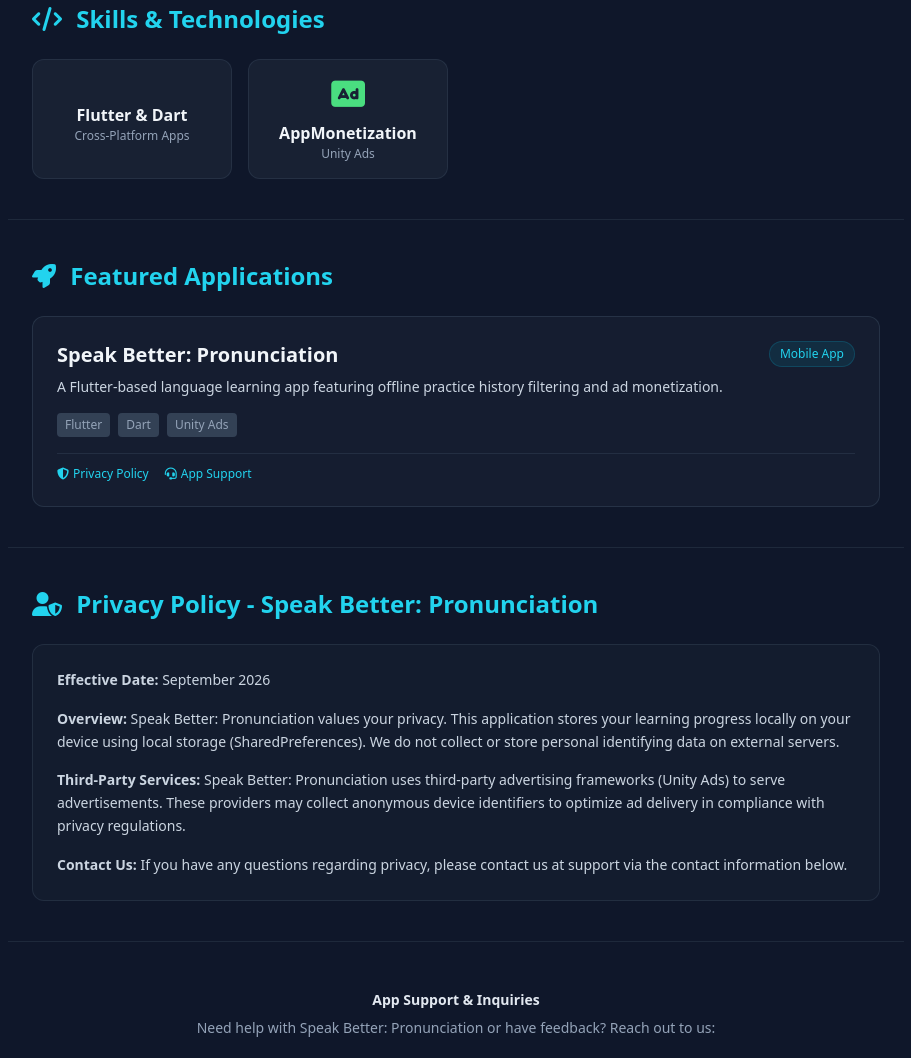
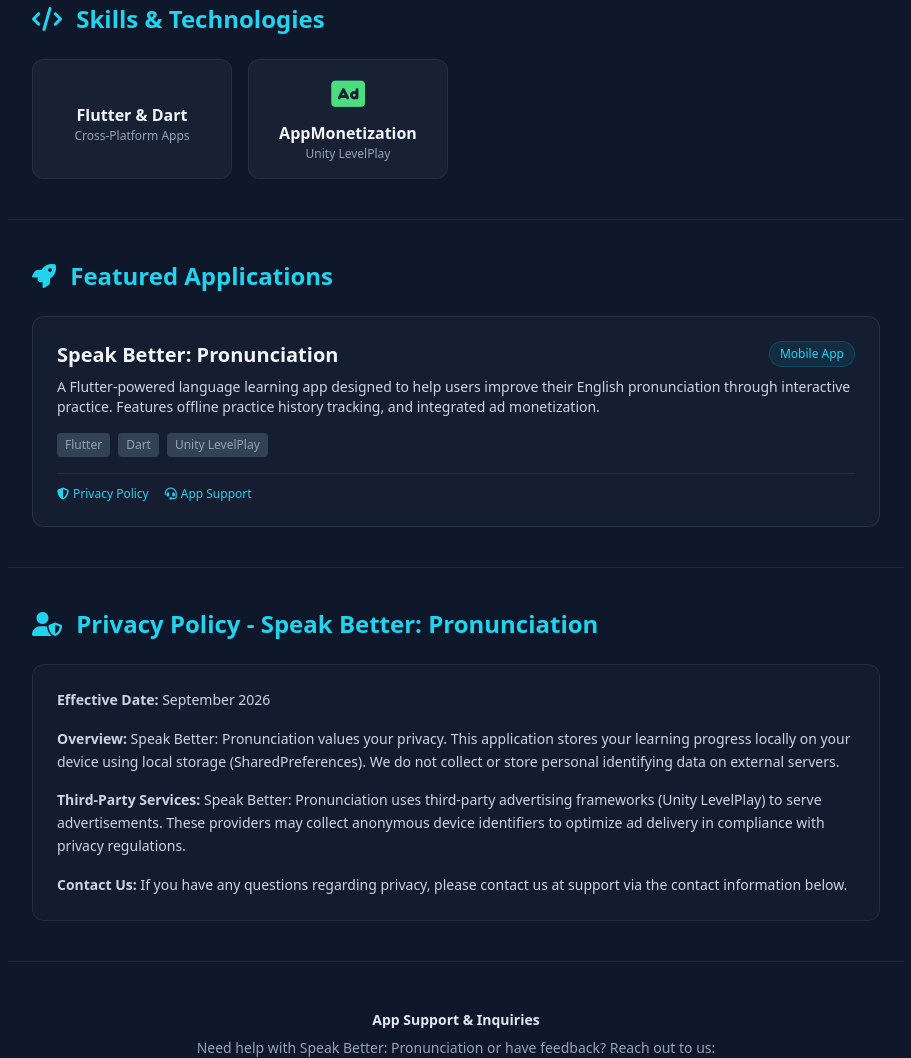
Before and after one commit to TuanPhan1982/speakbetter-site, a plain HTML site: page index.html in a window 1280 px wide. Shown: the part 482-1540 px from the top of the page, without its empty margins (184-1095 px from the left). Drawn offline with nearby package versions, Linux system fonts and the light colour scheme.

Commit message:
* Update my webpage.

```diff
--- a/index.html
+++ b/index.html
@@ -41,7 +41,7 @@
             <div class="bg-slate-800/60 p-4 rounded-xl border border-slate-700/50 text-center">
                 <i class="fa-solid fa-rectangle-ad text-3xl text-green-400 mb-2"></i>
                 <div class="font-semibold">AppMonetization</div>
-                <div class="text-xs text-slate-400">Unity Ads</div>
+                <div class="text-xs text-slate-400">Unity LevelPlay</div>
             </div>
         </div>
     </section>
@@ -58,12 +58,12 @@
                     <span class="text-xs bg-cyan-500/10 text-cyan-400 border border-cyan-500/20 px-2.5 py-1 rounded-full">Mobile App</span>
                 </div>
                 <p class="text-slate-300 text-sm mb-4">
-                    A Flutter-based language learning app featuring offline practice history filtering and ad monetization.
+                    A Flutter-powered language learning app designed to help users improve their English pronunciation through interactive practice. Features offline practice history tracking, and integrated ad monetization.
                 </p>
                 <div class="flex flex-wrap gap-2 text-xs text-slate-400 mb-4">
                     <span class="bg-slate-700 px-2 py-1 rounded">Flutter</span>
                     <span class="bg-slate-700 px-2 py-1 rounded">Dart</span>
-                    <span class="bg-slate-700 px-2 py-1 rounded">Unity Ads</span>
+                    <span class="bg-slate-700 px-2 py-1 rounded">Unity LevelPlay</span>
                 </div>
                 <div class="pt-3 border-t border-slate-700/50 flex gap-4 text-xs text-cyan-400">
                     <a href="#privacy" class="hover:underline flex items-center gap-1"><i class="fa-solid fa-shield-halved"></i> Privacy Policy</a>
@@ -80,7 +80,7 @@
         <div class="bg-slate-800/30 p-6 rounded-xl border border-slate-700/50 text-sm text-slate-300 space-y-4 leading-relaxed">
             <p><strong>Effective Date:</strong> September 2026</p>
             <p><strong>Overview:</strong> Speak Better: Pronunciation values your privacy. This application stores your learning progress locally on your device using local storage (SharedPreferences). We do not collect or store personal identifying data on external servers.</p>
-            <p><strong>Third-Party Services:</strong> Speak Better: Pronunciation uses third-party advertising frameworks (Unity Ads) to serve advertisements. These providers may collect anonymous device identifiers to optimize ad delivery in compliance with privacy regulations.</p>
+            <p><strong>Third-Party Services:</strong> Speak Better: Pronunciation uses third-party advertising frameworks (Unity LevelPlay) to serve advertisements. These providers may collect anonymous device identifiers to optimize ad delivery in compliance with privacy regulations.</p>
             <p><strong>Contact Us:</strong> If you have any questions regarding privacy, please contact us at support via the contact information below.</p>
         </div>
     </section>
```
